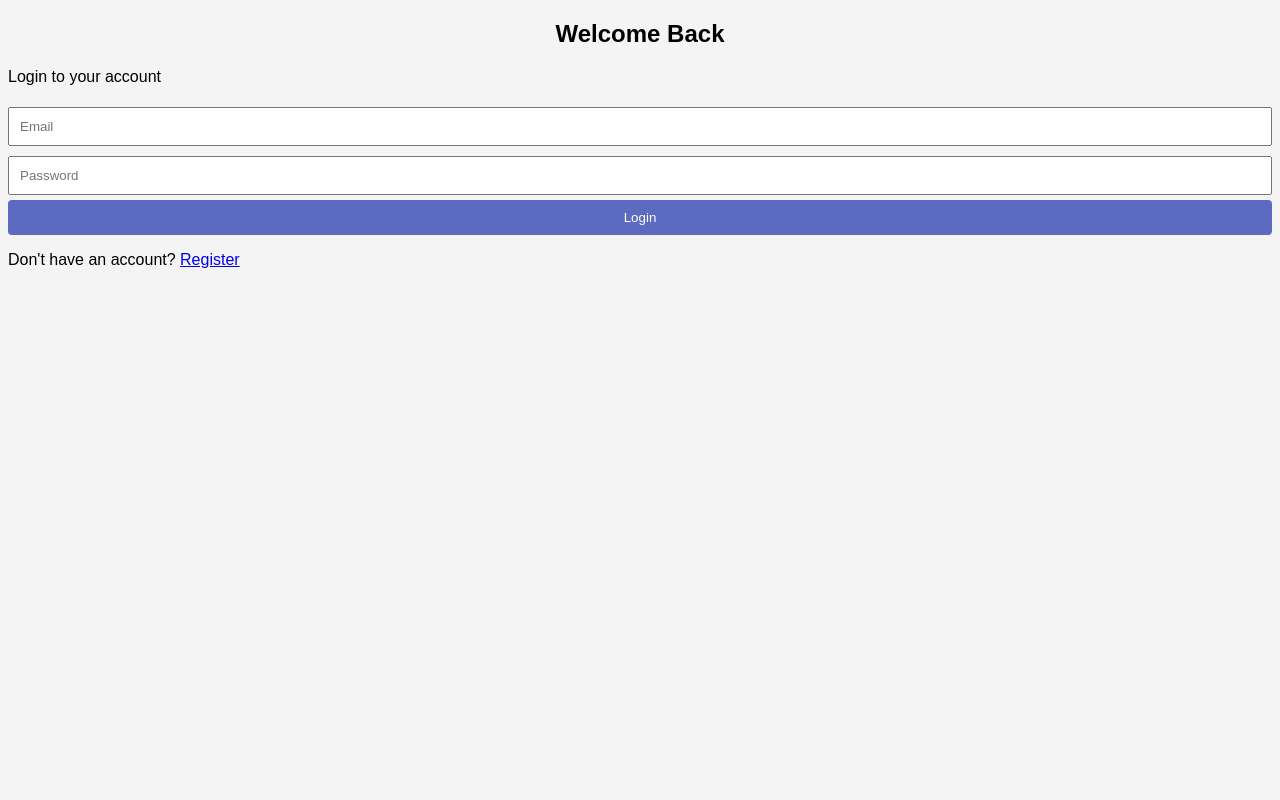
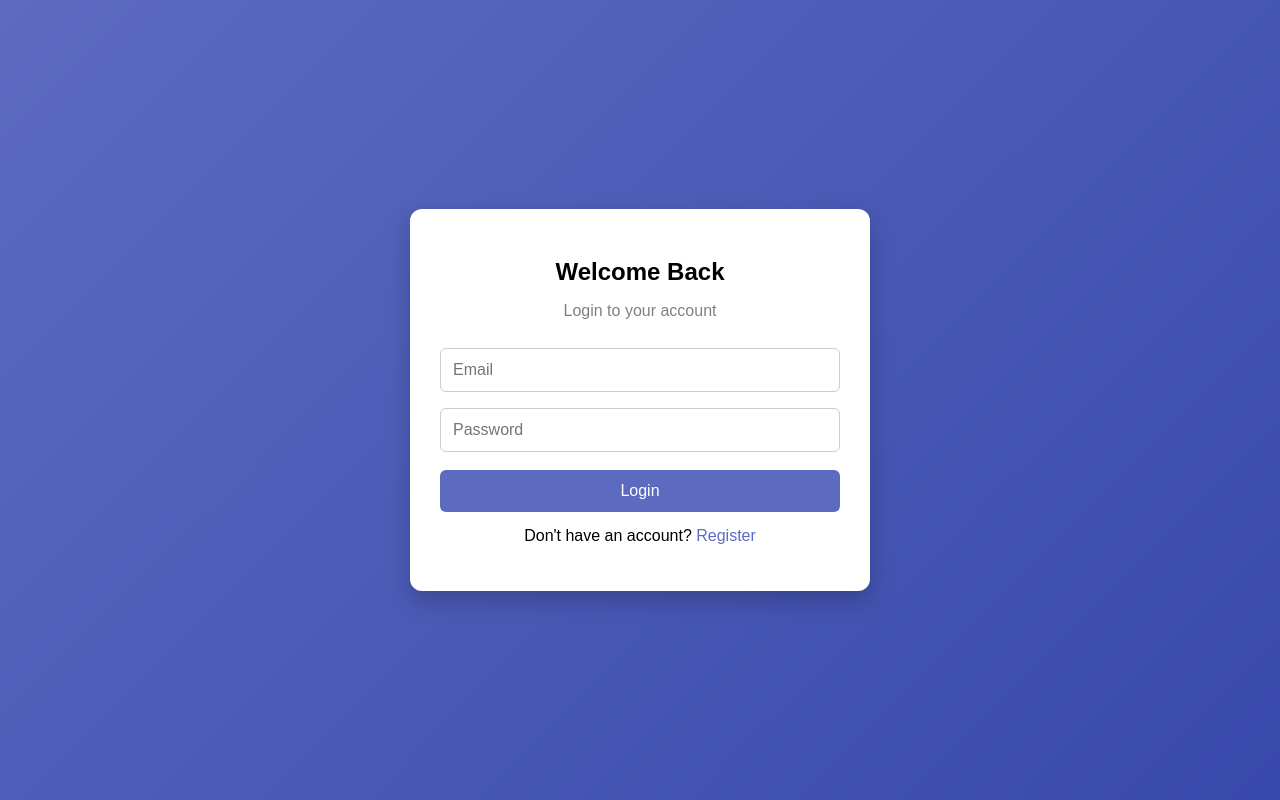
Before and after one commit to pemwatech/FLASK-LOGIN-SYSTEM, a Flask app: page / in a window 1280 px wide. Run offline with Flask 3, Linux system fonts and the light colour scheme; some libraries are stand-ins or nearby versions.

Commit message:
Update styles.css

```diff
--- a/FLASK-LOGIN SYSTEM/static/styles.css
+++ b/FLASK-LOGIN SYSTEM/static/styles.css
@@ -1,45 +1,126 @@
-body {
-    font-family: Arial, sans-serif;
-    background-color: #f4f4f4;
+body{
+    margin:0;
+    font-family:Arial, Helvetica, sans-serif;
+
+    background: linear-gradient(135deg,#5c6bc0,#3949ab);
+
+    display:flex;
+    justify-content:center;
+    align-items:center;
+
+    height:100vh;
 }
 
-.container {
-    max-width: 400px;
-    margin: 50px auto;
-    padding: 20px;
-    background-color: #fff;
-    border-radius: 8px;
-    box-shadow: 0px 0px 10px rgba(0,0,0,0.1);
+/* Center container */
+
+.auth-container{
+    width:100%;
+    display:flex;
+    justify-content:center;
+    align-items:center;
 }
 
-h2 {
-    text-align: center;
-    margin-bottom: 20px;
+/* Card */
+
+.auth-card{
+
+    background:white;
+
+    width:90%;
+    max-width:400px;
+
+    padding:30px;
+
+    border-radius:12px;
+
+    box-shadow:0 10px 25px rgba(0,0,0,0.2);
 }
 
-input {
-    width: 100%;
-    padding: 10px;
-    margin: 5px 0;
-    box-sizing: border-box;
+/* Titles */
+
+h2{
+text-align:center;
+margin-bottom:5px;
 }
 
-button {
-    width: 100%;
-    padding: 10px;
-    background-color: #5c6bc0;
-    color: white;
-    border: none;
-    border-radius: 4px;
-    cursor: pointer;
+.subtitle{
+text-align:center;
+color:gray;
+margin-bottom:20px;
 }
 
-button:hover {
-    background-color: #3949ab;
+/* Inputs */
+
+input{
+
+width:100%;
+padding:12px;
+
+margin:8px 0;
+
+border:1px solid #ccc;
+
+border-radius:6px;
+
+font-size:16px;
+
+box-sizing:border-box;
 }
 
-.flash-messages {
-    list-style: none;
-    padding: 0;
-    color: red;
+/* Button */
+
+button{
+
+width:100%;
+
+padding:12px;
+
+margin-top:10px;
+
+background:#5c6bc0;
+
+color:white;
+
+border:none;
+
+border-radius:6px;
+
+font-size:16px;
+
+cursor:pointer;
 }
+
+button:hover{
+background:#3949ab;
+}
+
+/* Link text */
+
+.switch{
+text-align:center;
+margin-top:15px;
+}
+
+.switch a{
+color:#5c6bc0;
+text-decoration:none;
+}
+
+/* Flash messages */
+
+.flash-messages{
+list-style:none;
+padding:0;
+color:red;
+text-align:center;
+}
+
+/* Mobile optimization */
+
+@media(max-width:480px){
+
+.auth-card{
+padding:20px;
+}
+
+}
```
